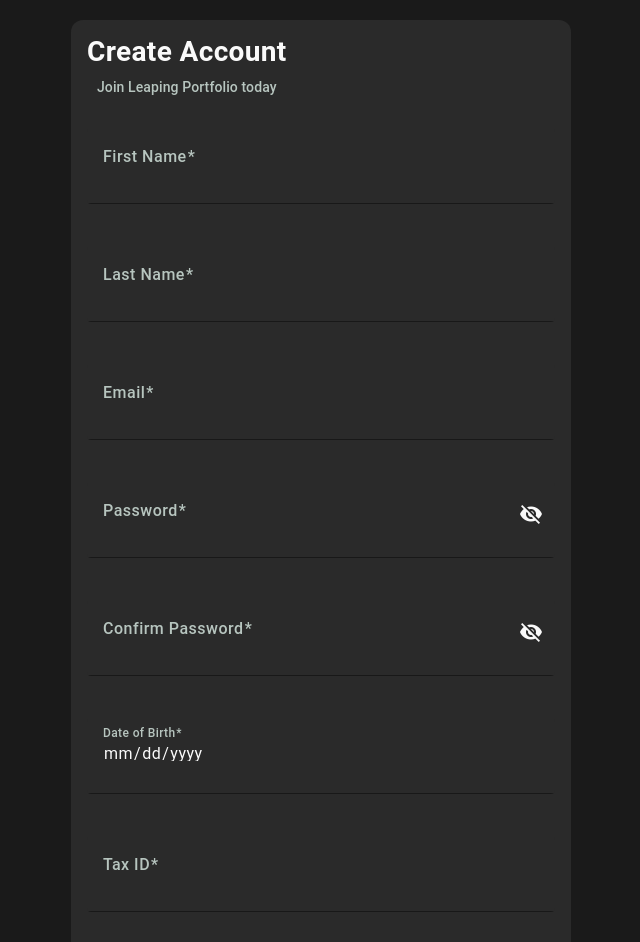
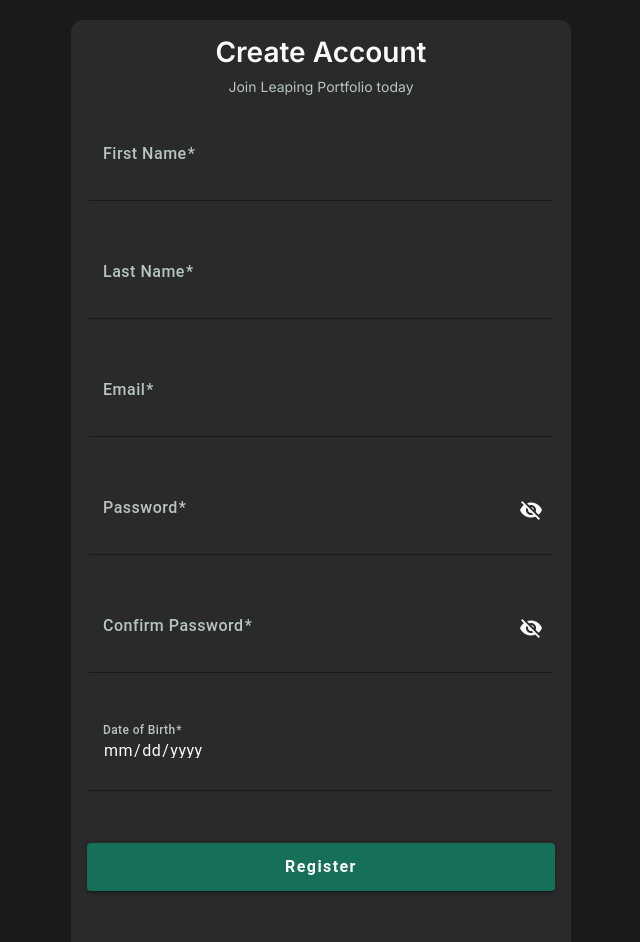
Before and after one commit to andrewoh365/TheLeaping-Project, an Angular app in the folder frontend/: page /register in a window 1280 px wide. Shown: the top 942 px of the page, without its empty margins (319-959 px from the left). Built offline with nearby package versions, Linux system fonts and the light colour scheme.

Commit message:
Center the login and registration headings and drop tax ID from signup.
The headings sit in the middle of each card, and new accounts no longer ask for a tax ID.

```diff
--- a/frontend/src/app/components/login/login.component.html
+++ b/frontend/src/app/components/login/login.component.html
@@ -1,9 +1,9 @@
 <div class="login-container">
   <mat-card class="login-card">
-    <mat-card-header>
-      <mat-card-title>Login</mat-card-title>
-      <mat-card-subtitle>Welcome back to Leaping Portfolio</mat-card-subtitle>
-    </mat-card-header>
+    <div class="login-heading">
+      <h1>Login</h1>
+      <p>Welcome back to Leaping Portfolio</p>
+    </div>
 
     <mat-card-content>
       <form [formGroup]="loginForm" (ngSubmit)="onSubmit()">
--- a/frontend/src/app/components/login/login.component.scss
+++ b/frontend/src/app/components/login/login.component.scss
@@ -15,20 +15,23 @@
   border-radius: 12px;
 }
 
-mat-card-header {
+.login-heading {
+  padding: 16px 16px 0;
   margin-bottom: 30px;
   text-align: center;
 
-  mat-card-title {
+  h1 {
+    margin: 0;
     font-size: 28px;
     font-weight: 600;
+    line-height: 1.2;
     color: var(--text-color);
   }
 
-  mat-card-subtitle {
+  p {
+    margin: 8px 0 0;
     font-size: 14px;
     color: var(--muted-text-color);
-    margin-top: 8px;
   }
 }
 
--- a/frontend/src/app/components/register/register.component.html
+++ b/frontend/src/app/components/register/register.component.html
@@ -1,9 +1,9 @@
 <div class="register-container">
   <mat-card class="register-card">
-    <mat-card-header>
-      <mat-card-title>Create Account</mat-card-title>
-      <mat-card-subtitle>Join Leaping Portfolio today</mat-card-subtitle>
-    </mat-card-header>
+    <div class="register-heading">
+      <h1>Create Account</h1>
+      <p>Join Leaping Portfolio today</p>
+    </div>
 
     <mat-card-content>
       <form [formGroup]="registerForm" (ngSubmit)="onSubmit()">
@@ -127,23 +127,6 @@
           </mat-error>
         </mat-form-field>
 
-        <!-- Tax ID Field -->
-        <mat-form-field class="full-width">
-          <mat-label>Tax ID</mat-label>
-          <input
-            matInput
-            type="text"
-            formControlName="taxId"
-            placeholder="Enter your tax ID (e.g., SSN, EIN)"
-          />
-          <mat-error *ngIf="f['taxId'].hasError('required')">
-            Tax ID is required
-          </mat-error>
-          <mat-error *ngIf="f['taxId'].hasError('minlength')">
-            Tax ID must be at least 5 characters
-          </mat-error>
-        </mat-form-field>
-
         <!-- Submit Button -->
         <button
           mat-raised-button
--- a/frontend/src/app/components/register/register.component.scss
+++ b/frontend/src/app/components/register/register.component.scss
@@ -15,20 +15,23 @@
   border-radius: 12px;
 }
 
-mat-card-header {
+.register-heading {
+  padding: 16px 16px 0;
   margin-bottom: 30px;
   text-align: center;
 
-  mat-card-title {
+  h1 {
+    margin: 0;
     font-size: 28px;
     font-weight: 600;
+    line-height: 1.2;
     color: var(--text-color);
   }
 
-  mat-card-subtitle {
+  p {
+    margin: 8px 0 0;
     font-size: 14px;
     color: var(--muted-text-color);
-    margin-top: 8px;
   }
 }
 
--- a/frontend/src/app/components/register/register.component.ts
+++ b/frontend/src/app/components/register/register.component.ts
@@ -64,8 +64,7 @@
       email: ['', [Validators.required, Validators.email]],
       password: ['', [Validators.required, Validators.minLength(8)]],
       confirmPassword: ['', Validators.required],
-      dateOfBirth: ['', Validators.required],
-      taxId: ['', [Validators.required, Validators.minLength(5)]]
+      dateOfBirth: ['', Validators.required]
     }, {
       validators: this.passwordMatchValidator
     });
@@ -96,9 +95,9 @@
     }
 
     this.loading = true;
-    const { firstName, lastName, email, password, confirmPassword, dateOfBirth, taxId } = this.registerForm.value;
+    const { firstName, lastName, email, password, confirmPassword, dateOfBirth } = this.registerForm.value;
 
-    this.authService.register(firstName, lastName, email, password, confirmPassword, dateOfBirth, taxId).subscribe({
+    this.authService.register(firstName, lastName, email, password, confirmPassword, dateOfBirth).subscribe({
       next: () => {
         this.walkthroughService.markPending();
         this.snackBar.open('Registration successful! Redirecting to dashboard...', 'Close', { duration: 3000 });
--- a/frontend/src/app/services/auth.service.ts
+++ b/frontend/src/app/services/auth.service.ts
@@ -76,8 +76,7 @@
     email: string,
     password: string,
     confirmPassword: string,
-    dateOfBirth: string,
-    taxId: string
+    dateOfBirth: string
   ): Observable<AuthResponse> {
 
     const body = {
@@ -86,8 +85,7 @@
       email,
       password,
       confirmPassword,
-      dateOfBirth,
-      taxId
+      dateOfBirth
     };
 
     return this.http
```
Also changed, not shown: 2 other files (tests, documents, lock files or other folders).
